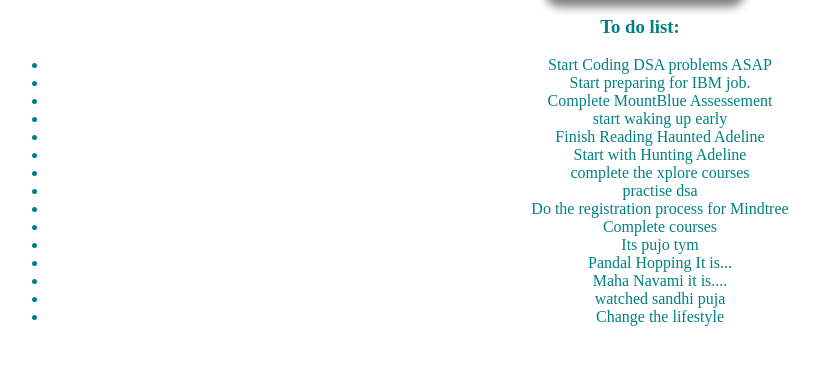
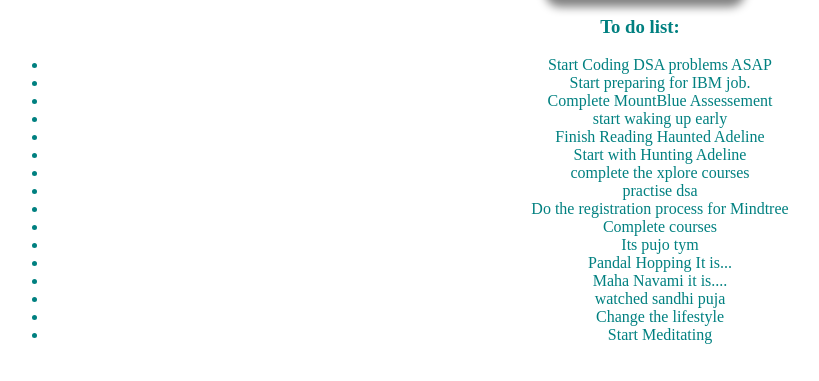
Before and after one commit to Tanushree227/100DaysOfCode_WebDevelopmentBootcamp, a plain HTML site: page HTML_CSS_Basics/index.html in a window 1280 px wide. Shown: the part 419-800 px from the top of the page, without its empty margins (0-819 px from the left). Drawn offline with Linux system fonts and the light colour scheme.

Commit message:
meditate

```diff
--- a/HTML_CSS_Basics/index.html
+++ b/HTML_CSS_Basics/index.html
@@ -30,6 +30,7 @@
         <li>Maha Navami it is....</li>
         <li>watched sandhi puja</li>
         <li>Change the lifestyle</li>
+        <li>Start Meditating</li>
     </ul>
 </body>
 </html>
```
